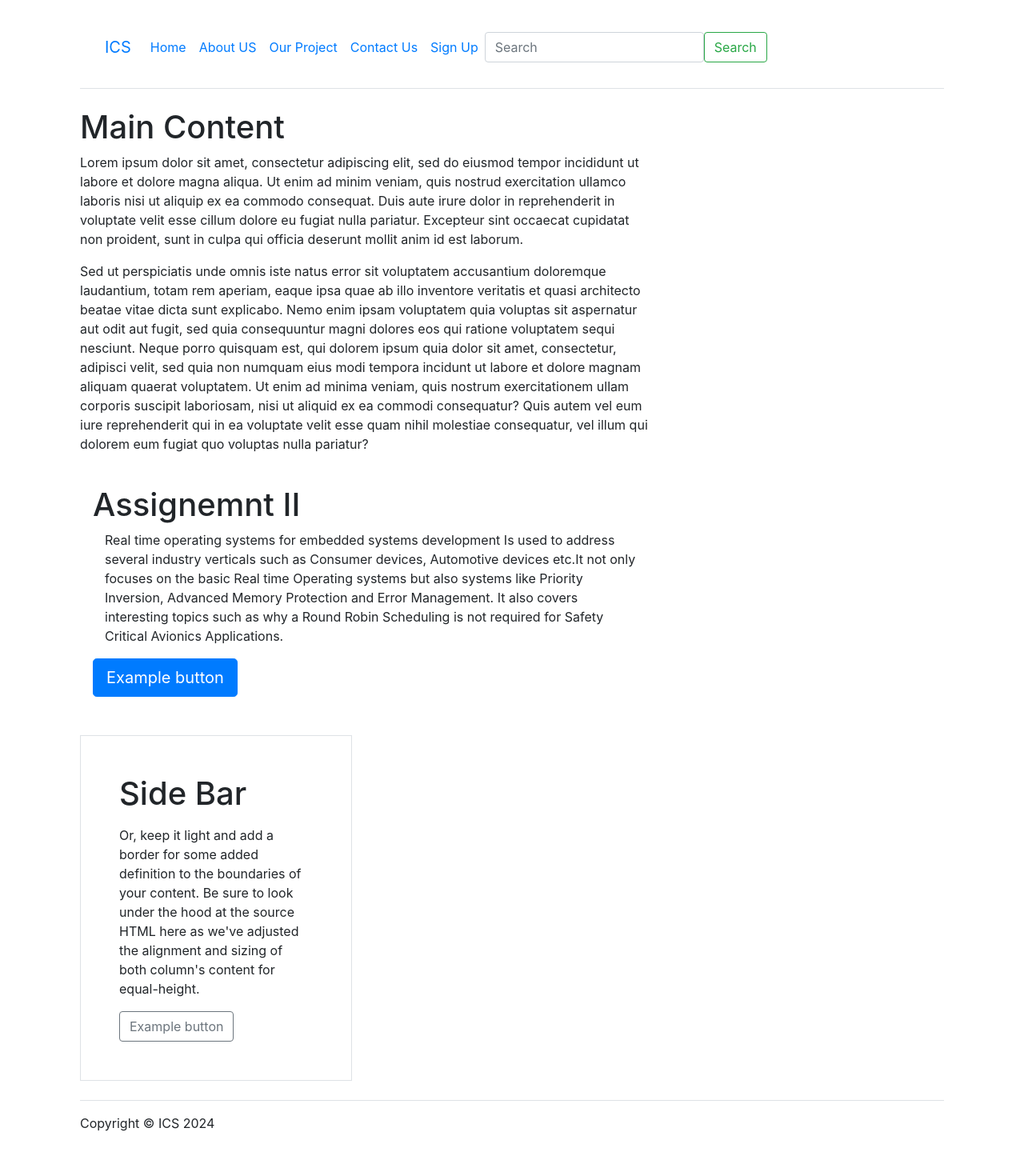
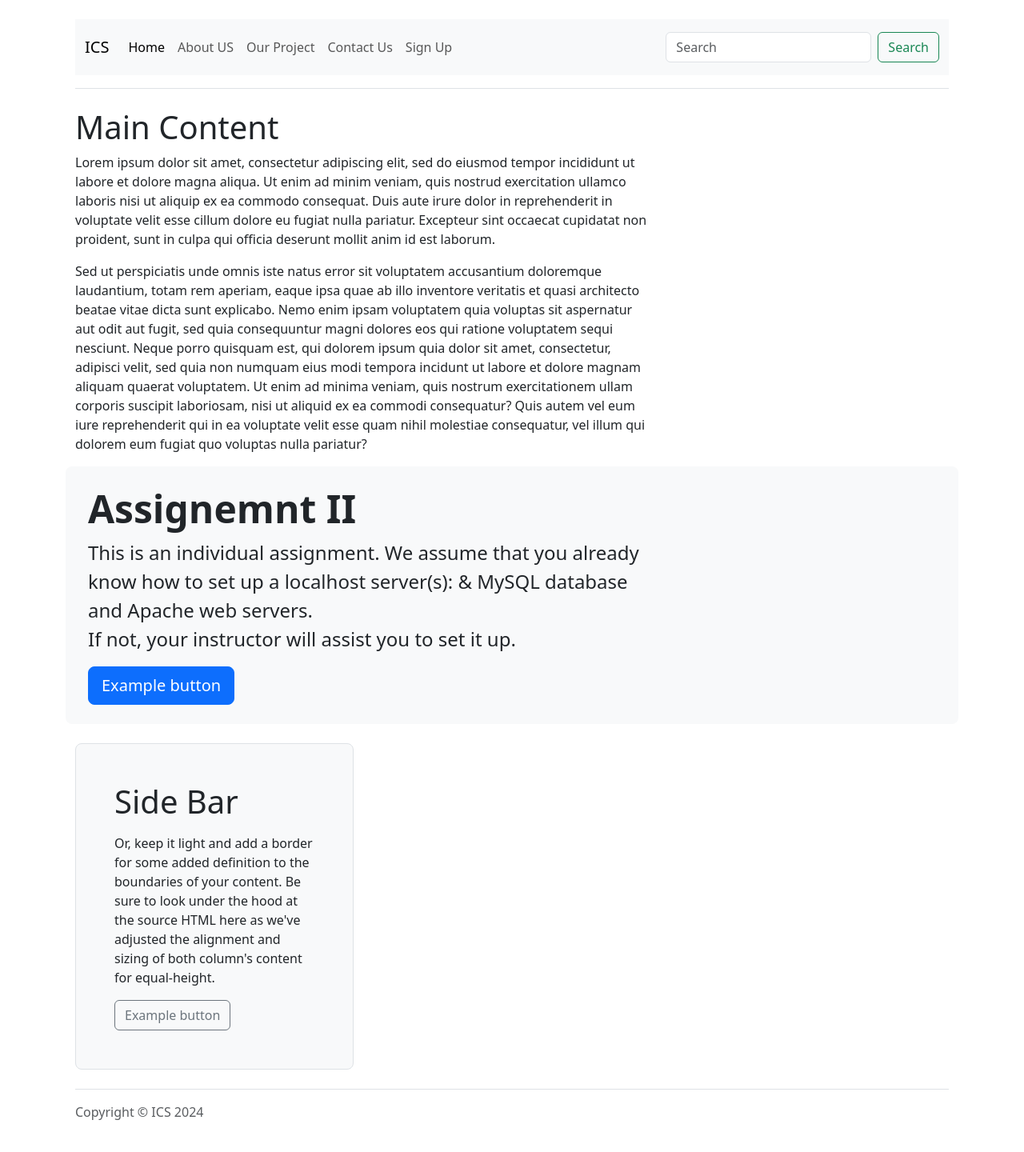
Before and after one commit to Mjosh47/API_try, a PHP site: page / in a window 1280 px wide. Shown: the whole page at 80% size. After the commit the page ends 1400 px from the top, so only its background shows below. Run offline with PHP 8.4, Linux system fonts and the light colour scheme.

Commit message:
css update

```diff
--- a/structure/layouts.php
+++ b/structure/layouts.php
@@ -8,11 +8,11 @@
     <meta charset="UTF-8">
     <meta name="viewport" content="width=device-width, initial-scale=1.0">
     <title>Document</title>
-                <link rel="stylesheet" href="css/style.css" />
-                <link rel="stylesheet" href="https://stackpath.bootstrapcdn.com/bootstrap/4.5.2/css/bootstrap.min.css" />
+    <link rel="stylesheet" href="	https://cdn.jsdelivr.net/npm/bootstrap@5.3.3/dist/css/bootstrap.min.css">
+    <link rel="stylesheet" href="css/style.css">
 </head>
 <body>
-                <div class = "container">
+    <div class="container">
             <?php
         }
 
@@ -21,9 +21,7 @@
               <div class="p-3 mb-4 bg-body-tertiary rounded-3">
                 <div class="container-fluid py-2">
                   <h1 class="display-5 fw-bold">Assignemnt II</h1>
-                <p class="col-md-8 fs-4">Real time operating systems for embedded systems development
-Is used to address several industry verticals such as Consumer devices, Automotive devices etc.It not only focuses on the basic Real time Operating systems but also systems like Priority Inversion, Advanced Memory Protection and Error Management. It also covers interesting topics such as why a Round Robin Scheduling is not required for Safety Critical Avionics Applications.
-  </p>
+                  <p class="col-md-8 fs-4">This is an individual assignment. We assume that you already know how to set up a localhost server(s): & MySQL database and Apache web servers.<br>If not, your instructor will assist you to set it up.  </p>
                   <button class="btn btn-primary btn-lg" type="button">Example button</button>
                 </div>
               </div>
@@ -33,11 +31,13 @@ Is used to address several industry verticals such as Consumer devices, Automoti
         public function footer(){
             ?>
         <footer class="pt-3 mt-4 text-body-secondary border-top">
+        Copyright &copy; ICS <?php print date("Y"); ?>
+              </footer>
+            </div>
+          </main>
+      </div>
 
-                Copyright &copy; ICS <?php print date("Y"); ?>
-            </div>
     <script src="https://cdn.jsdelivr.net/npm/bootstrap@5.3.3/dist/js/bootstrap.bundle.min.js" integrity="sha384-YvpcrYf0tY3lHB60NNkmXc5s9fDVZLESaAA55NDzOxhy9GkcIdslK1eN7N6jIeHz" crossorigin="anonymous"></script>
-
 </body>
 </html>
             <?php
```
Lines whose indentation alone changed are shown as unchanged.
